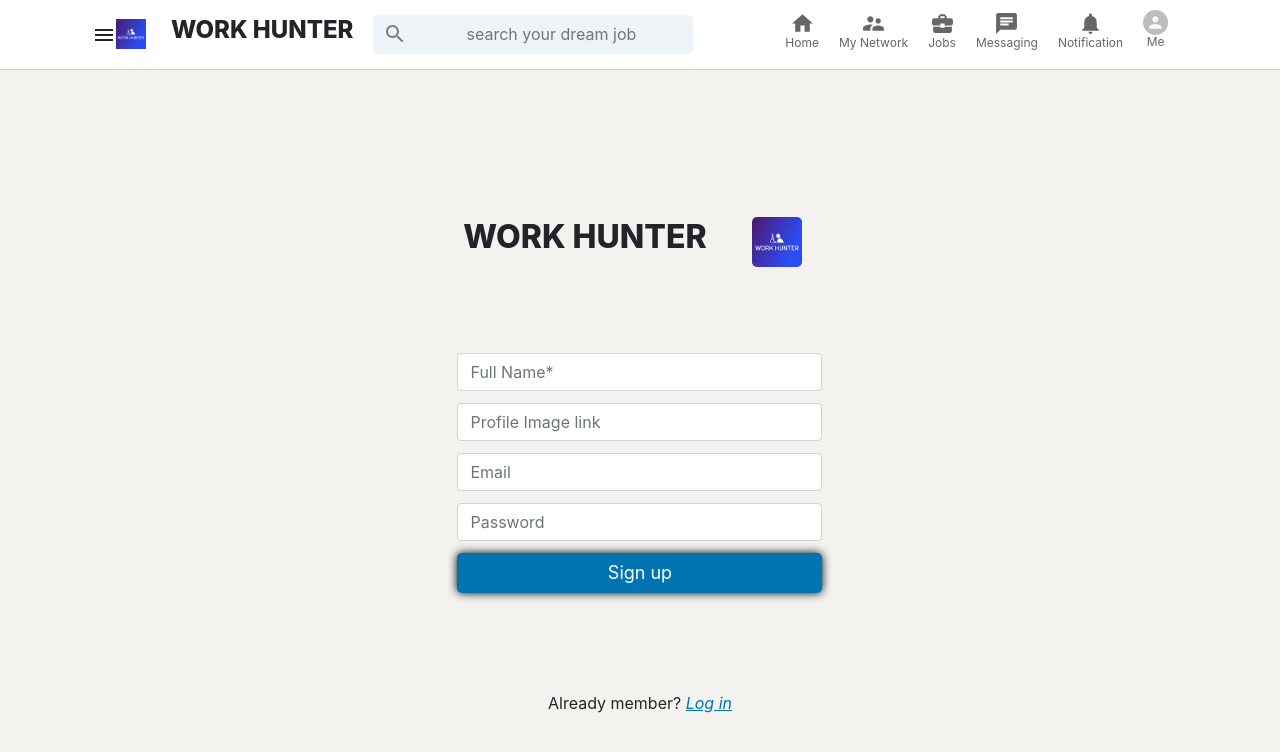
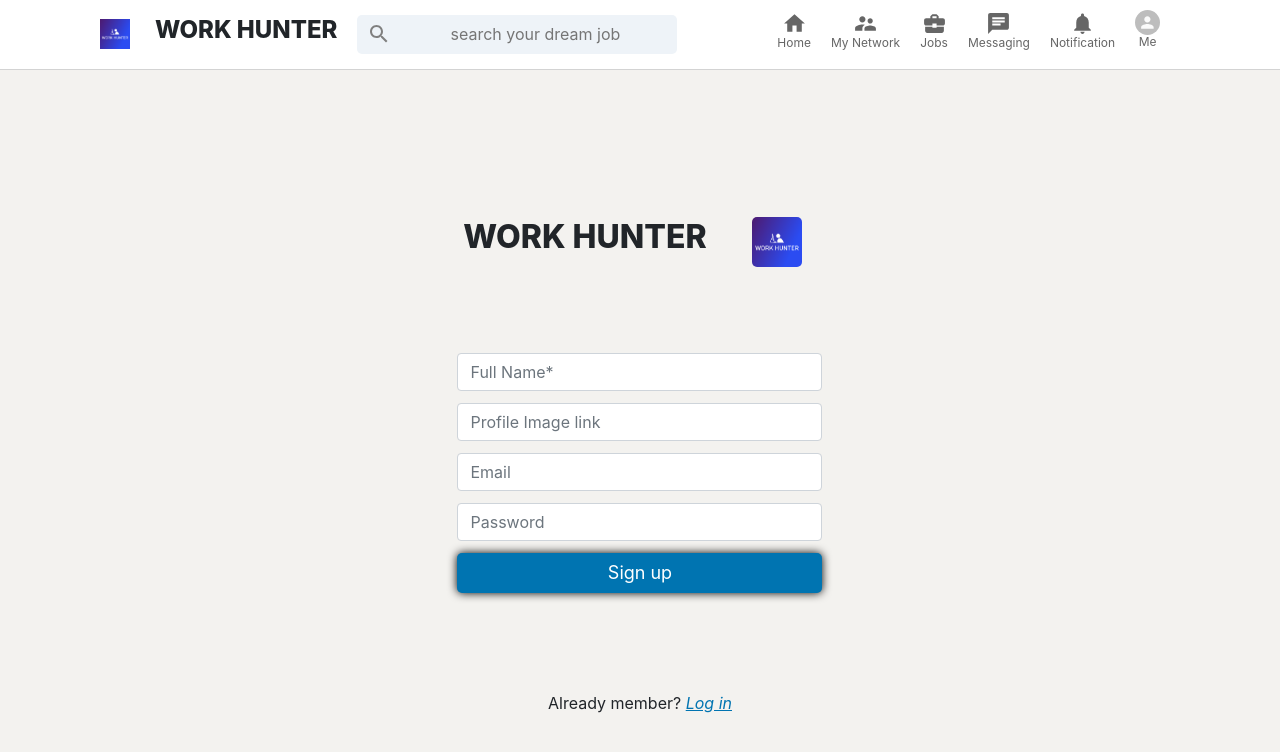
Before and after one commit to bmteclabscom/work-hunter, a React (Create React App) app: page / in a window 1280 px wide. Shown: the top 752 px of the page. Built offline with nearby package versions, Linux system fonts and the light colour scheme; no server answers.

Commit message:
updated ui

```diff
--- a/src/Header.css
+++ b/src/Header.css
@@ -57,6 +57,10 @@
 .inputBox{
     display: none;
 }
+
+.menubar{
+    display: none;
+}
 @media only screen and (max-width: 600px){
     .header{
         position: relative;
@@ -65,11 +69,14 @@
         justify-content: center;
         align-items: center;
     }
+    .menubar{
+        display: block;
+        margin-right: 15px;
+    }
     .menu-icon{
         position: absolute;
         left:-35%;
-        top:7%
-        /* margin-right: 50px; */
+        top:7%;
     }
     .header_search{
         display: none;
--- a/src/Header.js
+++ b/src/Header.js
@@ -26,7 +26,7 @@ function Header() {
             <div className="header">
                 <div className="header_left">
 
-                    <label htmlFor="click" for="mainHeader">
+                    <label htmlFor="click" for="mainHeader" className="menubar">
                         <MenuIcon className="menu-icon" />
                     </label>
                     <input type="checkbox" name="" id="mainHeader" className="inputBox" />
```
